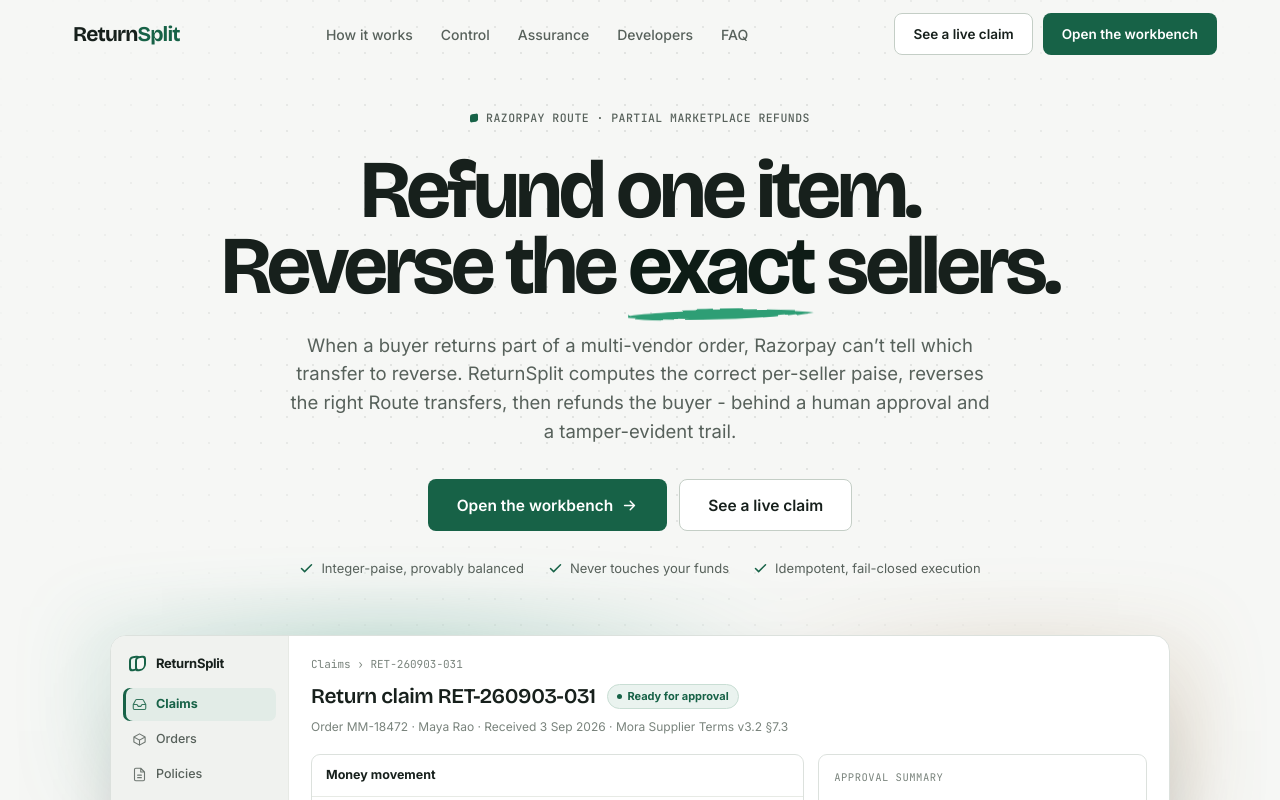
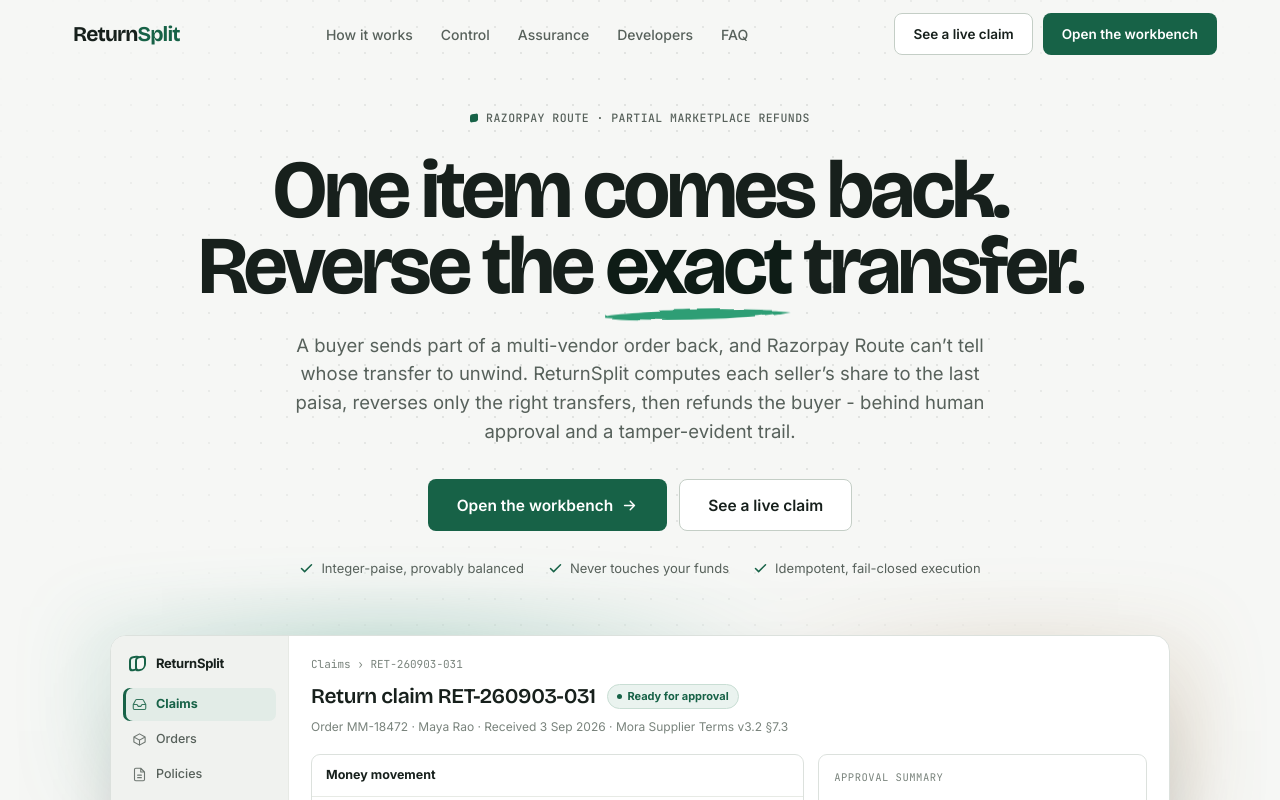
Before and after one commit to codebanditssss/ReturnSplit-Razorpay-Buildathon, a Next.js app: page / in a window 1280 px wide. Shown: the top 800 px of the page. Built offline with nearby package versions, Linux system fonts and the light colour scheme.

Commit message:
tighten hero headline and subtagline to be precise and confident

```diff
--- a/src/components/landing/landing.tsx
+++ b/src/components/landing/landing.tsx
@@ -356,13 +356,13 @@ export function Landing() {
         <div className="lp-wrap lp-hero-inner">
           <span className="lp-eyebrow">Razorpay Route · partial marketplace refunds</span>
           <h1>
-            <span>Refund one item.</span>
-            <span>Reverse the <em>exact</em> sellers.</span>
+            <span>One item comes back.</span>
+            <span>Reverse the <em>exact</em> transfer.</span>
           </h1>
           <p className="lp-hero-sub">
-            When a buyer returns part of a multi-vendor order, Razorpay can&rsquo;t tell which transfer to reverse.
-            ReturnSplit computes the correct per-seller paise, reverses the right Route transfers, then refunds the
-            buyer - behind a human approval and a tamper-evident trail.
+            A buyer sends part of a multi-vendor order back, and Razorpay Route can&rsquo;t tell whose transfer to
+            unwind. ReturnSplit computes each seller&rsquo;s share to the last paisa, reverses only the right transfers,
+            then refunds the buyer - behind human approval and a tamper-evident trail.
           </p>
           <div className="lp-hero-actions">
             <a className="lp-btn lp-btn-primary lp-btn-lg" href="/claims">Open the workbench {I.arrow}</a>
```
